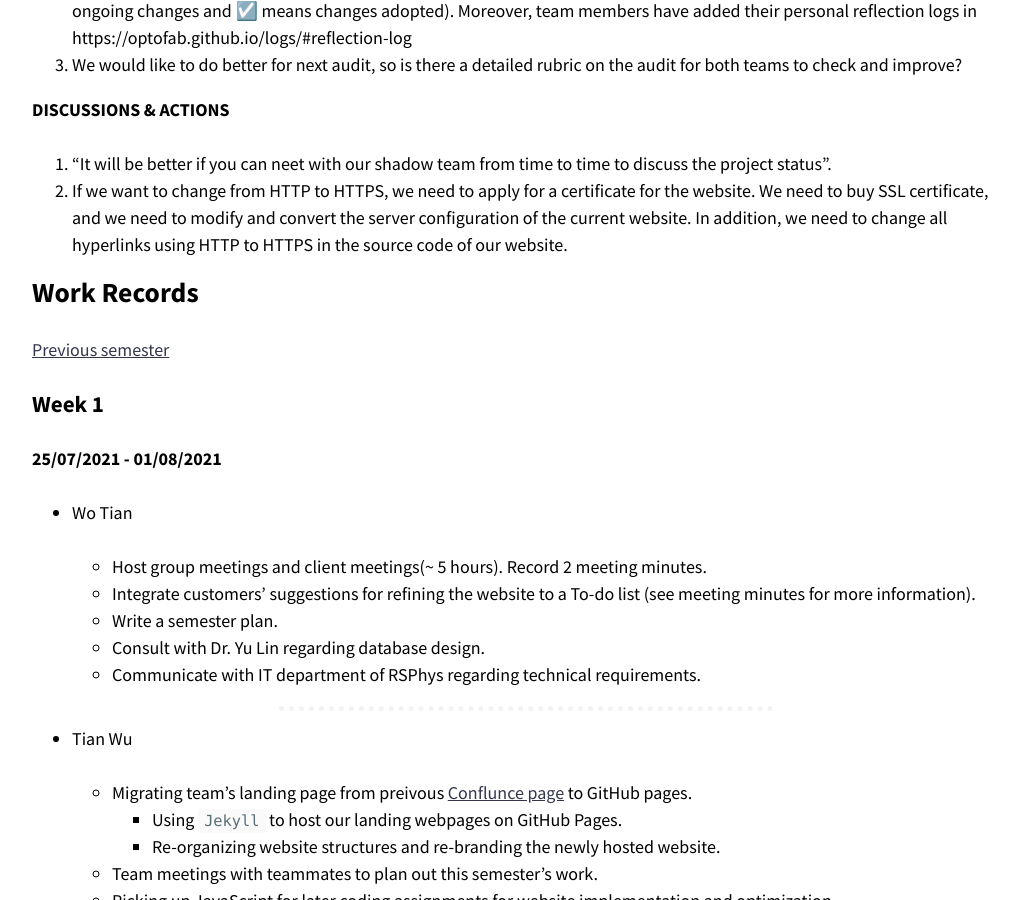
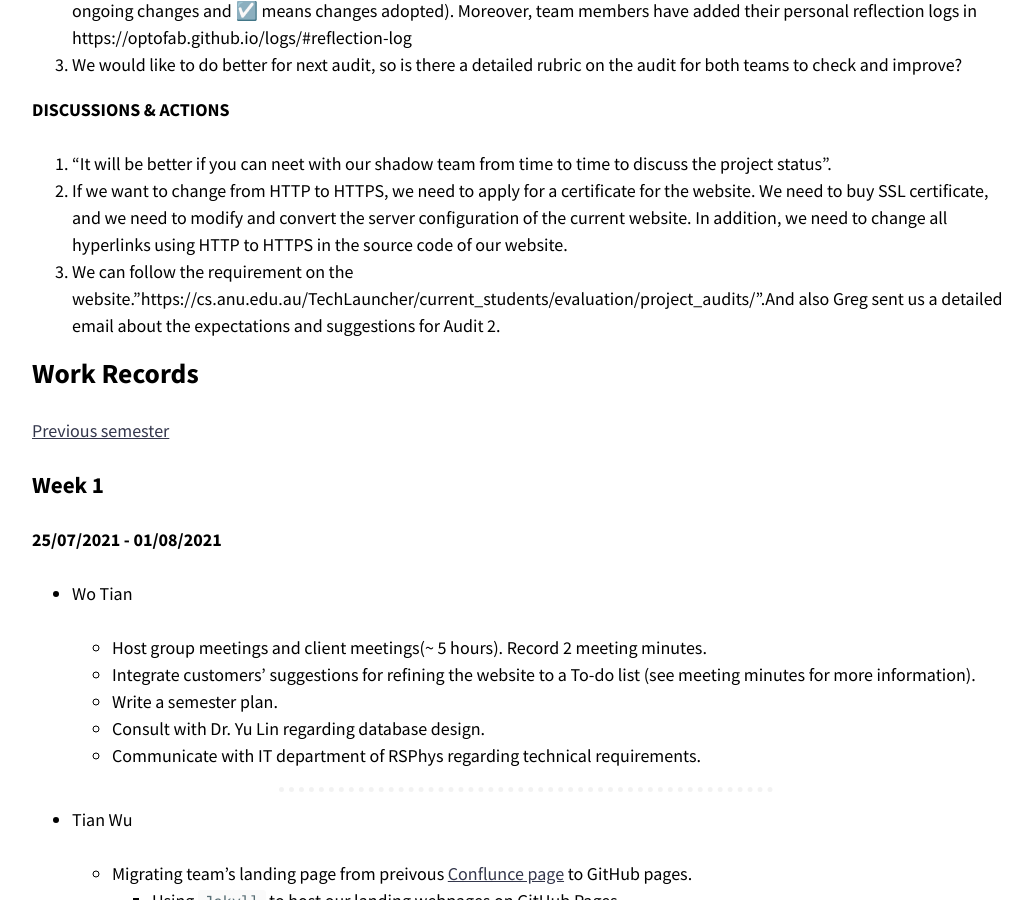
Before and after one commit to optofab/optofab.github.io, a Jekyll site: the page built from logs.md, in a window 1280 px wide and 900 px high, scrolled down 15875 px. Shown: the whole window, without its empty margins (114-1146 px from the left). Built offline with Jekyll 4.4.1, drawn with Linux system fonts in a browser that asks for light colours; nearby versions of some CDN libraries; emoji names are drawn with the system emoji font.

Commit message:
Update logs.md

```diff
--- a/logs.md
+++ b/logs.md
@@ -547,8 +547,7 @@ The content of agenda is from the email sent to our tutor and shadow team:
 
 1. "It will be better if you can neet with our shadow team from time  to time to discuss the project status".<br>
 2.  If we want to change from HTTP to HTTPS, we need to apply for a certificate for the website. We need to buy SSL certificate, and we need to modify and convert the server configuration of the current website. In addition, we need to change all hyperlinks using HTTP to HTTPS in the source code of our website.<br>
-
-
+3.  We can follow the requirement on the website."https://cs.anu.edu.au/TechLauncher/current_students/evaluation/project_audits/".And also Greg sent us a detailed  email about the expectations and suggestions for Audit 2.
 
 
 
```
